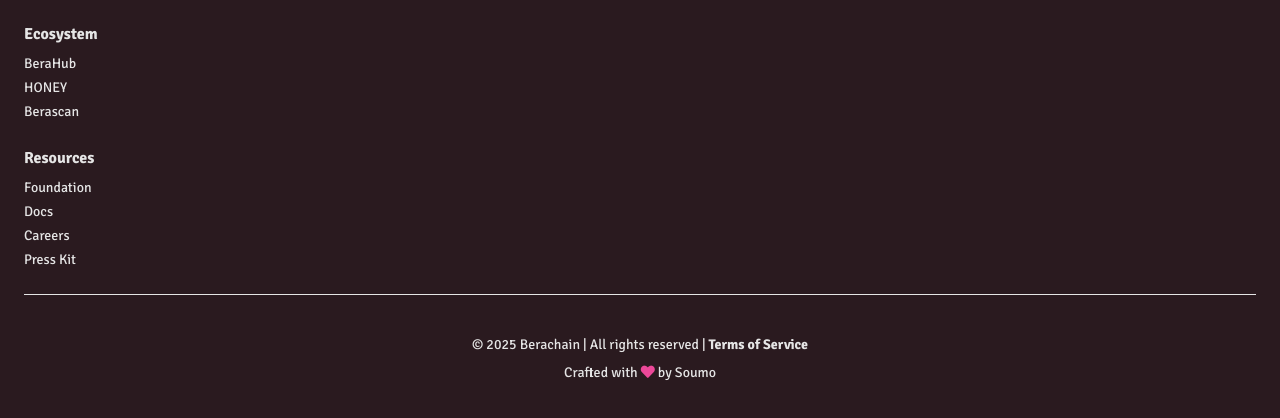
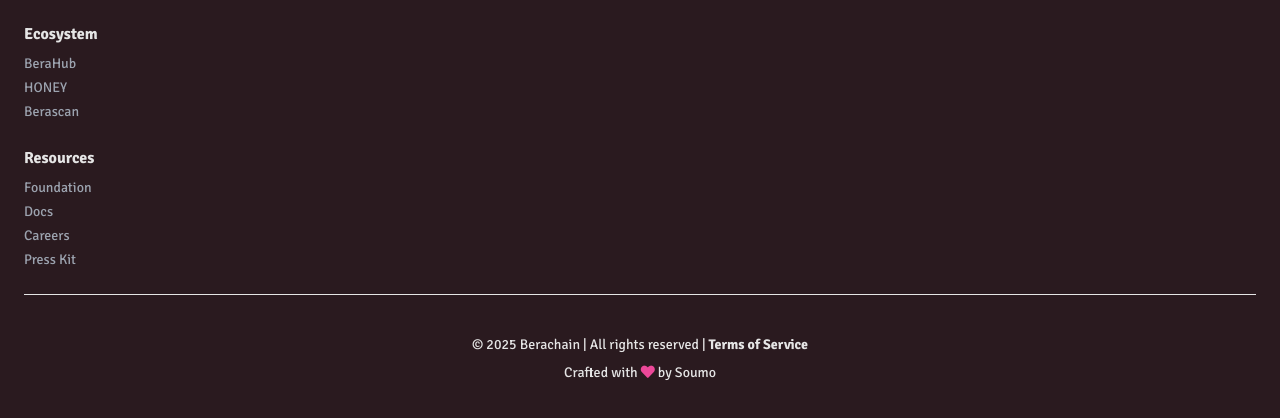
Before and after one commit to Timeness/Prank, a plain HTML site: page chain.html in a window 1280 px wide. Shown: the part 162-580 px from the top of the page. Drawn offline with nearby package versions, Linux system fonts and the light colour scheme.

Commit message:
Update chain.html

```diff
--- a/chain.html
+++ b/chain.html
@@ -37,7 +37,7 @@
     <h2 class="text-base font-bold mb-2">
      Ecosystem
     </h2>
-    <ul>
+    <ul class="text-gray-400">
      <li class="mb-1">
       BeraHub
      </li>
@@ -53,7 +53,7 @@
     <h2 class="text-base font-bold mb-2">
      Resources
     </h2>
-    <ul>
+    <ul class="text-gray-400">
      <li class="mb-1">
       Foundation
      </li>
```
